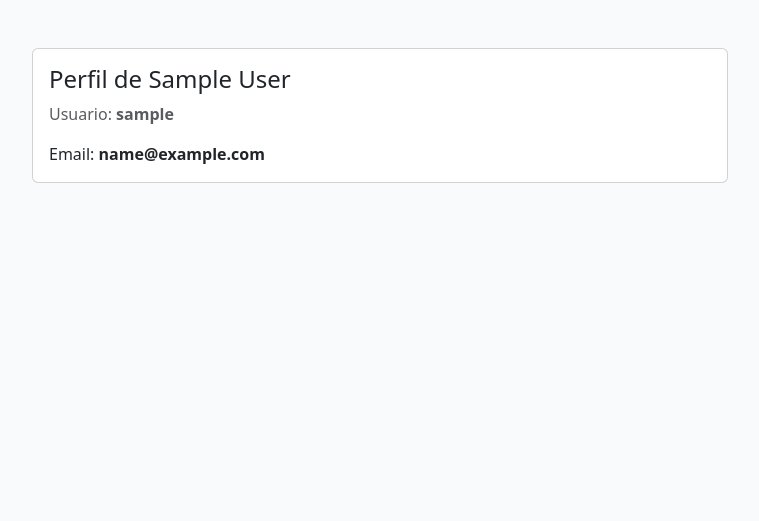
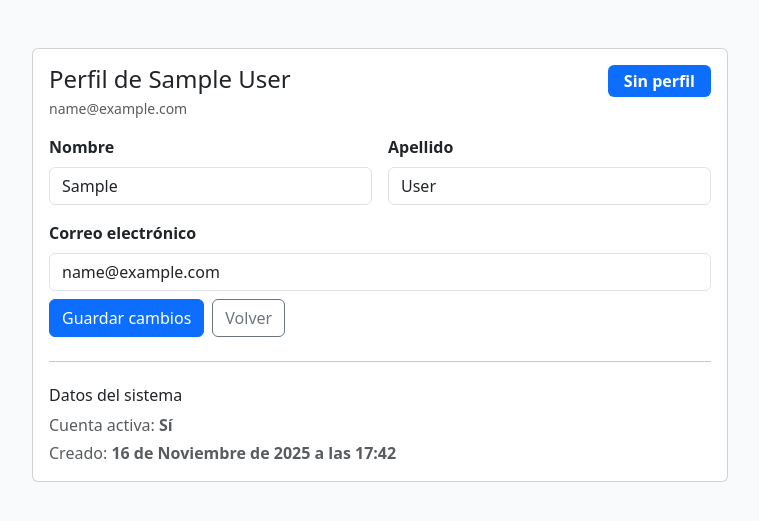
Before and after one commit to DanielRosadoRodriguez/tinycare, a Django app: page /accounts/profile/ in a window 1280 px wide. Shown: the top 521 px of the page, without its empty margins (260-1019 px from the left). Run offline with Django 5.2, Linux system fonts and the light colour scheme; the visitor is signed in with stand-in values (Sample User, id 1).

Commit message:
feat: edición de datos personales en perfil

```diff
--- /dev/null
+++ b/accounts/forms/profile_form.py
@@ -0,0 +1,39 @@
+from django import forms
+from django.contrib.auth import get_user_model
+
+User = get_user_model()
+
+
+class ProfileForm(forms.ModelForm):
+    class Meta:
+        model = User
+        fields = ["username", "first_name", "last_name", "email"]
+
+    def __init__(self, *args, **kwargs):
+        super().__init__(*args, **kwargs)
+        for name, field in self.fields.items():
+            # Bootstrap-friendly inputs
+            css = field.widget.attrs.get("class", "")
+            field.widget.attrs.update({"class": (css + " form-control").strip()})
+            # Provide clearer labels in Spanish
+            if name == "username":
+                field.label = "Usuario"
+            elif name == "first_name":
+                field.label = "Nombre"
+            elif name == "last_name":
+                field.label = "Apellido"
+            elif name == "email":
+                field.label = "Correo electrónico"
+
+    def clean_email(self):
+        """Asegura que el email no esté usado por otro usuario."""
+        email = self.cleaned_data.get("email")
+        if not email:
+            return email
+        qs = User.objects.filter(email__iexact=email)
+        # Excluir al usuario actual si el formulario fue instanciado con uno
+        if self.instance and self.instance.pk:
+            qs = qs.exclude(pk=self.instance.pk)
+        if qs.exists():
+            raise forms.ValidationError("Este correo ya está en uso por otro usuario.")
+        return email
--- a/accounts/templates/accounts/profile.html
+++ b/accounts/templates/accounts/profile.html
@@ -14,9 +14,94 @@
   <main class="container profile-card">
     <div class="card">
       <div class="card-body">
-        <h1 class="h4 mb-2">Perfil de {{ user.get_full_name|default:user.username }}</h1>
-        <p class="text-muted mb-3">Usuario: <strong>{{ user.username }}</strong></p>
-        <p class="mb-0">Email: <strong>{{ user.email }}</strong></p>
+        <div class="d-flex align-items-start justify-content-between mb-3">
+          <div>
+            <h1 class="h4 mb-1">Perfil de
+              {% if profile %}
+                {{ profile.nombres }} {{ profile.apellido_paterno }}
+              {% elif user.first_name or user.last_name %}
+                {{ user.first_name }} {{ user.last_name }}
+              {% else %}
+                {{ user.username }}
+              {% endif %}
+            </h1>
+            <div class="text-muted small">{{ user.email }}</div>
+          </div>
+          <div class="text-end">
+            <span class="badge bg-primary text-white fs-6 fw-bold py-2 px-3">{{ account_type }}</span>
+          </div>
+        </div>
+
+        {% if messages %}
+          {% for message in messages %}
+            <div class="alert alert-{{ message.tags }}">{{ message }}</div>
+          {% endfor %}
+        {% endif %}
+        <form method="post" novalidate class="row g-3">
+          {% csrf_token %}
+
+          {# Mostrar todos los campos juntos (perfil + cuenta) con apariencia uniforme #}
+          {% if profile_form %}
+            <div class="col-12">
+              <label class="form-label fw-semibold">Nombres</label>
+              {{ profile_form.nombres }}
+              {% for e in profile_form.nombres.errors %}<div class="text-danger small">{{ e }}</div>{% endfor %}
+            </div>
+            <div class="col-md-6">
+              <label class="form-label fw-semibold">Apellido paterno</label>
+              {{ profile_form.apellido_paterno }}
+              {% for e in profile_form.apellido_paterno.errors %}<div class="text-danger small">{{ e }}</div>{% endfor %}
+            </div>
+            <div class="col-md-6">
+              <label class="form-label fw-semibold">Apellido materno</label>
+              {{ profile_form.apellido_materno }}
+              {% for e in profile_form.apellido_materno.errors %}<div class="text-danger small">{{ e }}</div>{% endfor %}
+            </div>
+            {% if profile_form.cedula_profesional %}
+              <div class="col-md-6">
+                <label class="form-label fw-semibold">Cédula profesional</label>
+                {{ profile_form.cedula_profesional }}
+                {% for e in profile_form.cedula_profesional.errors %}<div class="text-danger small">{{ e }}</div>{% endfor %}
+              </div>
+            {% endif %}
+          {% endif %}
+          {# Mostrar los campos de nombre y apellido sólo si el usuario ya tiene valor para ellos #}
+          {% if user.first_name %}
+            <div class="col-md-6">
+              <label class="form-label fw-semibold">Nombre</label>
+              {{ user_form.first_name }}
+              {% for e in user_form.first_name.errors %}<div class="text-danger small">{{ e }}</div>{% endfor %}
+            </div>
+          {% endif %}
+
+          {% if user.last_name %}
+            <div class="col-md-6">
+              <label class="form-label fw-semibold">Apellido</label>
+              {{ user_form.last_name }}
+              {% for e in user_form.last_name.errors %}<div class="text-danger small">{{ e }}</div>{% endfor %}
+            </div>
+          {% endif %}
+
+          {# Aun cuando los campos de nombre/apellido se oculten, enviar el username para que el ModelForm tenga la instancia completa #}
+          {{ user_form.username.as_hidden }}
+
+          <div class="col-12">
+            <label class="form-label fw-semibold">Correo electrónico</label>
+            {{ user_form.email }}
+            {% for e in user_form.email.errors %}<div class="text-danger small">{{ e }}</div>{% endfor %}
+          </div>
+
+          <div class="col-12 d-flex gap-2 mt-2">
+            <button type="submit" class="btn btn-primary">Guardar cambios</button>
+            <a href="{% url 'accounts:greet' %}" class="btn btn-outline-secondary">Volver</a>
+          </div>
+        </form>
+
+        <hr class="my-4" />
+
+        <h6 class="mb-2">Datos del sistema</h6>
+        <p class="mb-1 text-muted">Cuenta activa: <strong>{{ user.is_active|yesno:"Sí,No" }}</strong></p>
+        <p class="mb-0 text-muted">Creado: <strong>{{ user.date_joined }}</strong></p>
       </div>
     </div>
   </main>
--- a/accounts/views/profile.py
+++ b/accounts/views/profile.py
@@ -1,9 +1,81 @@
 from django.contrib.auth.decorators import login_required
-from django.shortcuts import render
+from django.shortcuts import render, redirect
+from django.contrib import messages
+
+from django.forms import modelform_factory
+from django.contrib.auth import get_user_model
+
+from ..forms.profile_form import ProfileForm
+from accounts.models.profile_parent import ProfileParent
+from accounts.models.profile_specialist import ProfileSpecialist
 
 
 @login_required
 def profile_view(request):
-    """Simple profile page for the current user."""
+    """View and edit profile for the current user."""
     user = request.user
-    return render(request, "accounts/profile.html", {"user": user})
+    # intentar obtener el perfil (Parent primero, luego Specialist)
+    profile = ProfileParent.objects.filter(user=user).first()
+    profile_model = ProfileParent if profile else None
+    if not profile:
+        profile = ProfileSpecialist.objects.filter(user=user).first()
+        profile_model = ProfileSpecialist if profile else profile_model
+
+    # crear dinámicamente un ModelForm para el perfil si existe
+    profile_form = None
+    if profile_model:
+        fields = ["nombres", "apellido_paterno", "apellido_materno"]
+        if profile_model is ProfileSpecialist:
+            fields.append("cedula_profesional")
+        ProfileModelForm = modelform_factory(profile_model, fields=fields)
+        # Asegurar que los widgets del form de perfil usen clases de Bootstrap
+        for fname, f in ProfileModelForm.base_fields.items():
+            css = f.widget.attrs.get("class", "")
+            f.widget.attrs.update({"class": (css + " form-control").strip()})
+
+    if request.method == "POST":
+        user_form = ProfileForm(request.POST, instance=user)
+        if profile_model:
+            profile_form = ProfileModelForm(request.POST, instance=profile)
+        forms_valid = user_form.is_valid() and (profile_form.is_valid() if profile_form else True)
+        # Si la validación falla, comprobar explícitamente si el email enviado ya pertenece a otro usuario
+        # y mostrar sólo un mensaje claro en el campo 'email' (evitar duplicados/confusión).
+        if not forms_valid:
+            provided_email = request.POST.get("email", "").strip()
+            if provided_email:
+                User = get_user_model()
+                if User.objects.filter(email__iexact=provided_email).exclude(pk=user.pk).exists():
+                    # Añadir error sólo si no existe ya (evita duplicado)
+                    if "email" not in user_form.errors:
+                        user_form.add_error("email", "Este correo ya está registrado en otra cuenta.")
+                    # eliminar posible error genérico sobre username para no confundir
+                    if "username" in user_form.errors:
+                        user_form.errors.pop("username", None)
+        if forms_valid:
+            # sincronizar username con email si el correo fue cambiado
+            new_email = user_form.cleaned_data.get("email")
+            if new_email and new_email != user.email:
+                user_form.instance.username = new_email
+            user_form.save()
+            if profile_form:
+                profile_obj = profile_form.save(commit=False)
+                # si por alguna razón no existía profile (crear), asignar user
+                if not profile_obj.pk:
+                    profile_obj.user = user
+                profile_obj.save()
+            messages.success(request, "Perfil actualizado correctamente.")
+            return redirect("accounts:profile")
+    else:
+        user_form = ProfileForm(instance=user)
+        if profile_model:
+            profile_form = ProfileModelForm(instance=profile)
+
+    # determinar tipo de cuenta para la UI
+    if profile and isinstance(profile, ProfileParent):
+        account_type = "Padre/Madre"
+    elif profile and isinstance(profile, ProfileSpecialist):
+        account_type = "Especialista"
+    else:
+        account_type = "Sin perfil"
+
+    return render(request, "accounts/profile.html", {"user": user, "user_form": user_form, "profile_form": profile_form, "profile": profile, "account_type": account_type})
```
